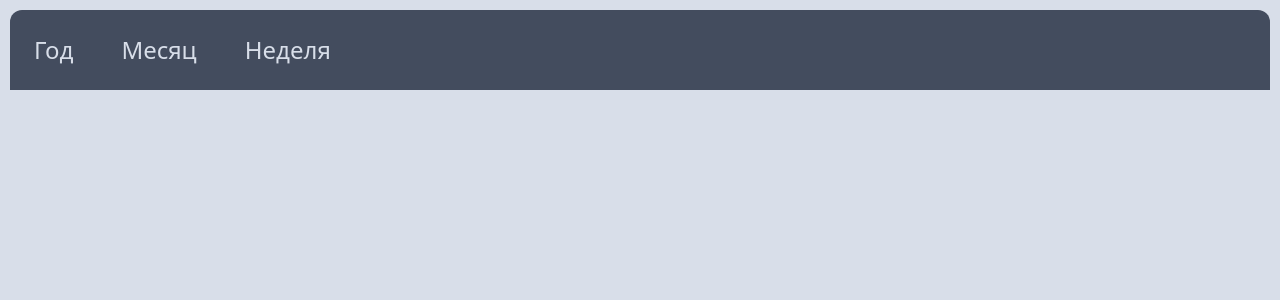
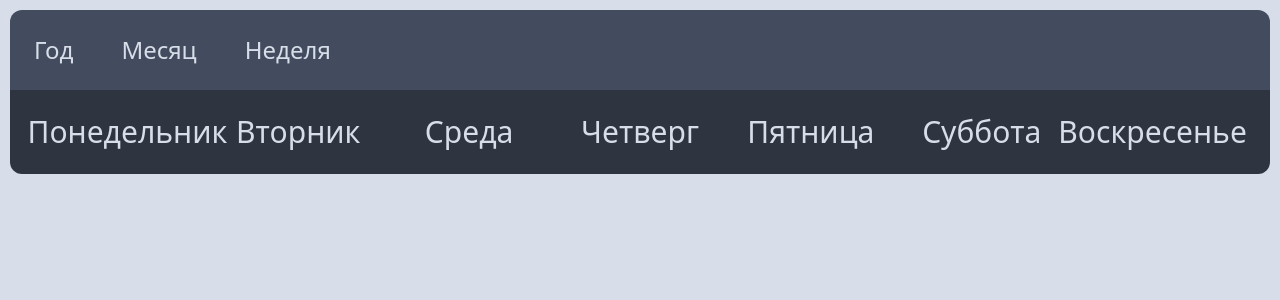
Before and after one commit to DmitriyKonnov/ShiftCalendar, a React (Create React App) app: page /week in a window 1280 px wide. Before the commit this address had no page. Shown: the top 300 px of the page. Built offline with nearby package versions, Linux system fonts and the light colour scheme; the HTML template or start-up script is replaced by a standard one.

Commit message:
сделал border-radius-bottom

```diff
--- a/src/Components/Header/Header.jsx
+++ b/src/Components/Header/Header.jsx
@@ -11,12 +11,12 @@ export const Header = () => {
           </Link>
         </li>
         <li>
-          <Link className="hover:text-white" to="/Month">
+          <Link className="hover:text-white" to="/month">
             Месяц
           </Link>
         </li>
         <li>
-          <Link className="hover:text-white" to="/">
+          <Link className="hover:text-white" to="/week">
             Неделя
           </Link>
         </li>
--- a/src/Components/Month/Month.jsx
+++ b/src/Components/Month/Month.jsx
@@ -3,7 +3,11 @@ import React from 'react';
 const daysName = ['Пн', 'Вт', 'Ср', 'Чт', 'Пт', 'Сб', 'Вс'];
 
 const listDaysName = daysName.map((dayName, index) => {
-  return <li key={index}>{dayName}</li>;
+  return (
+    <li className="text-3xl" key={index}>
+      {dayName}
+    </li>
+  );
 });
 
 const days = [
--- /dev/null
+++ b/src/Components/Week/Week.jsx
@@ -0,0 +1,7 @@
+import React from 'react';
+
+export const Week = () => {
+  return <div>Week</div>;
+};
+
+export default Week;
--- a/src/Pages/Home/Home.jsx
+++ b/src/Pages/Home/Home.jsx
@@ -2,6 +2,7 @@ import React from 'react';
 import { Route, Routes } from 'react-router';
 import Header from '../../Components/Header/Header';
 import MonthBlock from '../MonthBlock/MonthBlock';
+import WeekBlock from '../WeekBlock/WeekBlock';
 import Year from '../Year/Year';
 
 export const Home = () => {
@@ -10,7 +11,8 @@ export const Home = () => {
       <Header />
       <Routes>
         <Route path="/" element={<Year />} />
-        <Route path="/Month" element={<MonthBlock />} />
+        <Route path="/month" element={<MonthBlock />} />
+        <Route path="/week" element={<WeekBlock />} />
       </Routes>
     </>
   );
--- a/src/Pages/MonthBlock/MonthBlock.jsx
+++ b/src/Pages/MonthBlock/MonthBlock.jsx
@@ -3,7 +3,7 @@ import Month from '../../Components/Month/Month';
 
 export const MonthBlock = () => {
   return (
-    <div className="container mx-auto bg-theme p-6">
+    <div className="container mx-auto bg-theme p-6 ounded-b-xl">
       <h3>Январь</h3>
       <Month />
     </div>
--- /dev/null
+++ b/src/Pages/WeekBlock/WeekBlock.jsx
@@ -0,0 +1,30 @@
+import React from 'react';
+import Week from '../../Components/Week/Week';
+
+const weekName = [
+  'Понедельник',
+  'Вторник',
+  'Среда',
+  'Четверг',
+  'Пятница',
+  'Суббота',
+  'Воскресенье',
+];
+const weekList = weekName.map((name, index) => {
+  return (
+    <li className="text-3xl" key={index}>
+      {name}
+    </li>
+  );
+});
+
+export const WeekBlock = () => {
+  return (
+    <div className="container mx-auto bg-theme p-6 rounded-b-xl">
+      <ul className="px-2 grid grid-cols-7 justify-items-center">{weekList}</ul>
+      {Week}
+    </div>
+  );
+};
+
+export default WeekBlock;
--- a/src/Pages/Year/Year.jsx
+++ b/src/Pages/Year/Year.jsx
@@ -21,7 +21,7 @@ const listMonths = months.map((month, index) => {
 
 export const Year = () => {
   return (
-    <div className="container mx-auto bg-theme p-6 grid 2xl:grid-cols-4 lg:grid-cols-3 sm:grid-cols-2 justify-items-center gap-10">
+    <div className="container mx-auto bg-theme p-6 grid 2xl:grid-cols-4 lg:grid-cols-3 sm:grid-cols-2 justify-items-center gap-10 ounded-b-xl">
       {listMonths}
     </div>
   );
```
